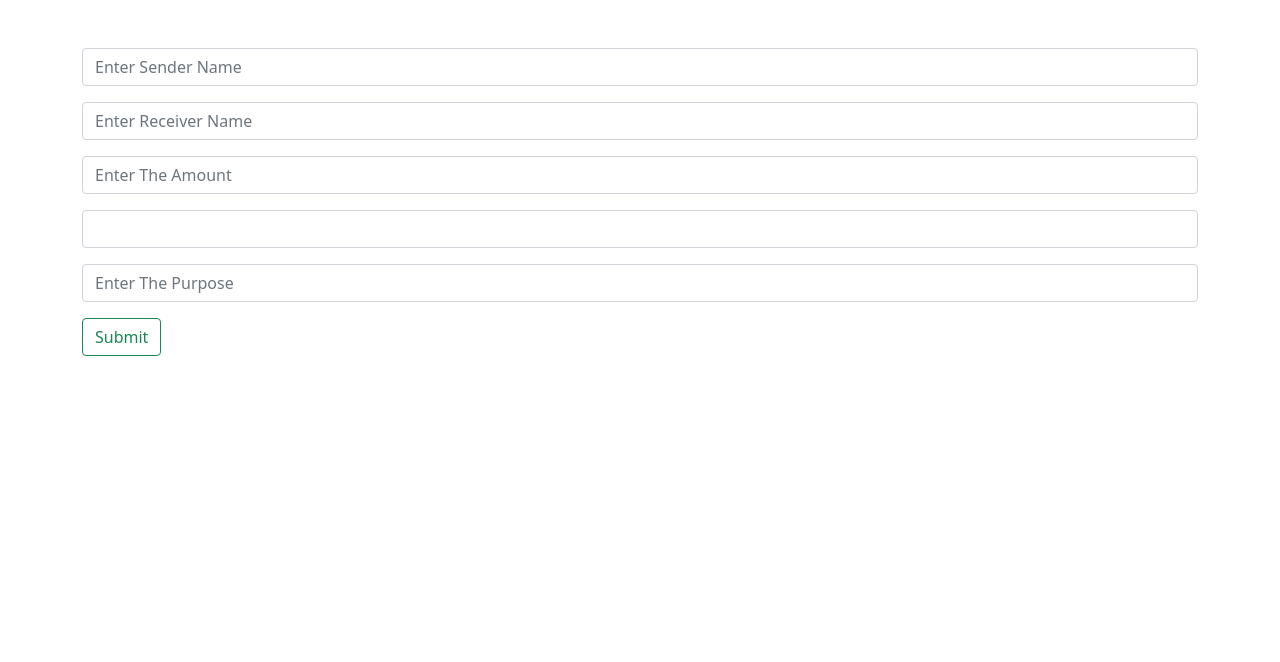
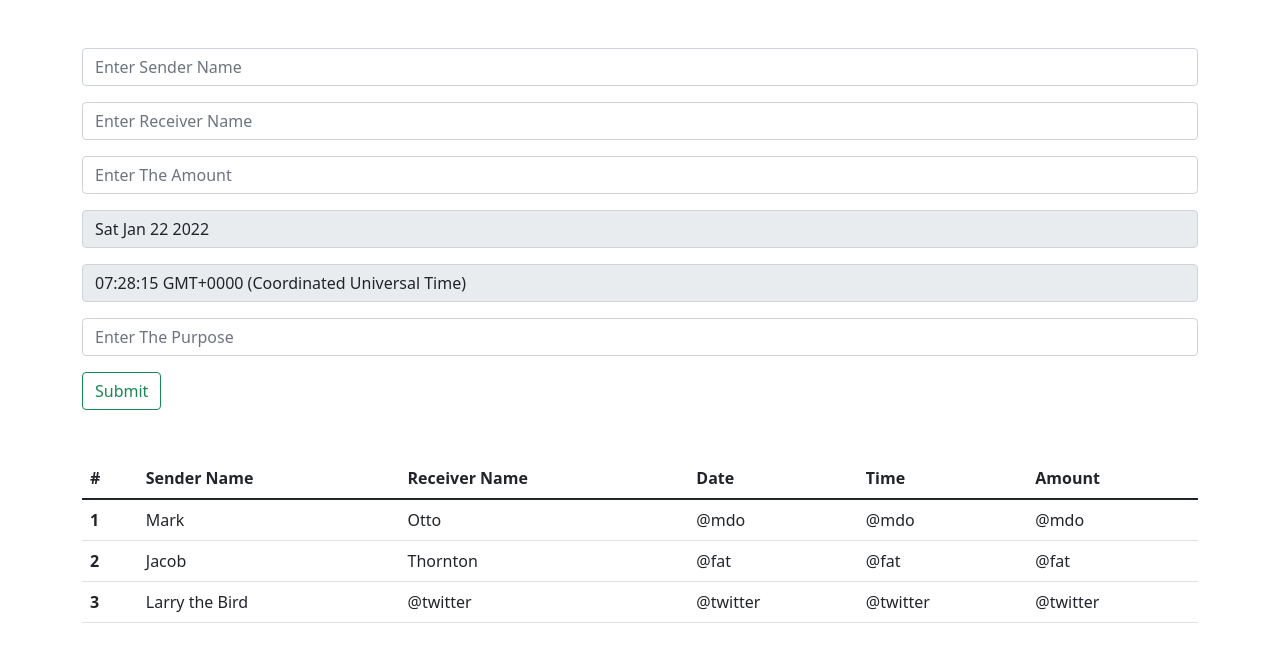
Before and after one commit to Rafi5734/Cash-Maintaining-List-App, a plain HTML site: page index.html in a window 1280 px wide. Drawn offline with nearby package versions, Linux system fonts and the light colour scheme.

Commit message:
add all input interactive

```diff
--- a/index.html
+++ b/index.html
@@ -22,6 +22,7 @@
                     placeholder="Enter Sender Name"
                     aria-label="Example text with button addon"
                     aria-describedby="button-addon1"
+                    id="senderId"
                 />
             </div>
             <div class="input-group mb-3">
@@ -31,6 +32,7 @@
                     placeholder="Enter Receiver Name"
                     aria-label="Example text with button addon"
                     aria-describedby="button-addon1"
+                    id="receiverId"
                 />
             </div>
             <div class="input-group mb-3">
@@ -40,15 +42,27 @@
                     placeholder="Enter The Amount"
                     aria-label="Example text with button addon"
                     aria-describedby="button-addon1"
+                    id="amountId"
                 />
             </div>
             <div class="input-group mb-3">
                 <input
                     type="text"
                     class="form-control"
-                    placeholder=""
                     aria-label="Example text with button addon"
                     aria-describedby="button-addon1"
+                    id="dateId"
+                    disabled
+                />
+            </div>
+            <div class="input-group mb-3">
+                <input
+                    type="text"
+                    class="form-control"
+                    aria-label="Example text with button addon"
+                    aria-describedby="button-addon1"
+                    id="timeId"
+                    disabled
                 />
             </div>
             <div class="input-group mb-3">
@@ -58,12 +72,54 @@
                     placeholder="Enter The Purpose"
                     aria-label="Example text with button addon"
                     aria-describedby="button-addon1"
+                    id="purposeId"
                 />
             </div>
 
-            <button type="button" class="btn btn-outline-success">
+            <button type="button" class="btn btn-outline-success" id="btnId">
                 Submit
             </button>
+        </div>
+
+        <div class="container mt-5">
+            <table class="table">
+                <thead>
+                    <tr>
+                        <th scope="col">#</th>
+                        <th scope="col">Sender Name</th>
+                        <th scope="col">Receiver Name</th>
+                        <th scope="col">Date</th>
+                        <th scope="col">Time</th>
+                        <th scope="col">Amount</th>
+                    </tr>
+                </thead>
+                <tbody>
+                    <tr>
+                        <th scope="row">1</th>
+                        <td>Mark</td>
+                        <td>Otto</td>
+                        <td>@mdo</td>
+                        <td>@mdo</td>
+                        <td>@mdo</td>
+                    </tr>
+                    <tr>
+                        <th scope="row">2</th>
+                        <td>Jacob</td>
+                        <td>Thornton</td>
+                        <td>@fat</td>
+                        <td>@fat</td>
+                        <td>@fat</td>
+                    </tr>
+                    <tr>
+                        <th scope="row">3</th>
+                        <td>Larry the Bird</td>
+                        <td>@twitter</td>
+                        <td>@twitter</td>
+                        <td>@twitter</td>
+                        <td>@twitter</td>
+                    </tr>
+                </tbody>
+            </table>
         </div>
         <script
             src="https://cdn.jsdelivr.net/npm/bootstrap@5.1.3/dist/js/bootstrap.bundle.min.js"
--- a/script.js
+++ b/script.js
@@ -0,0 +1,21 @@
+const SenderId = document.getElementById("senderId");
+const receiverId = document.getElementById("receiverId");
+const amountId = document.getElementById("amountId");
+var DateId = document.getElementById("dateId");
+var timeId = document.getElementById("timeId");
+const purposeId = document.getElementById("purposeId");
+const ButtonId = document.getElementById("btnId");
+// console.log(DateId.value);
+
+const currentDate = new Date();
+DateId.value = currentDate.toDateString();
+
+const currentTime = new Date();
+timeId.value = currentTime.toTimeString();
+
+ButtonId.addEventListener("click", () => {
+    console.log(SenderId.value);
+    console.log(receiverId.value);
+    console.log(amountId.value);
+    console.log(purposeId.value);
+});
```
